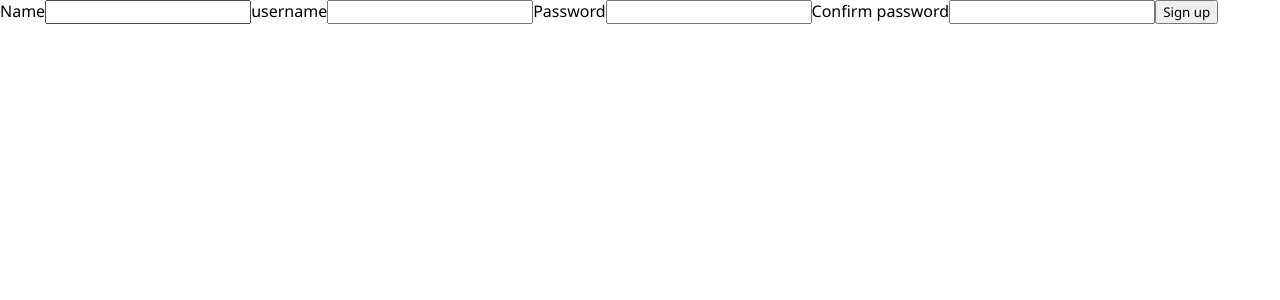
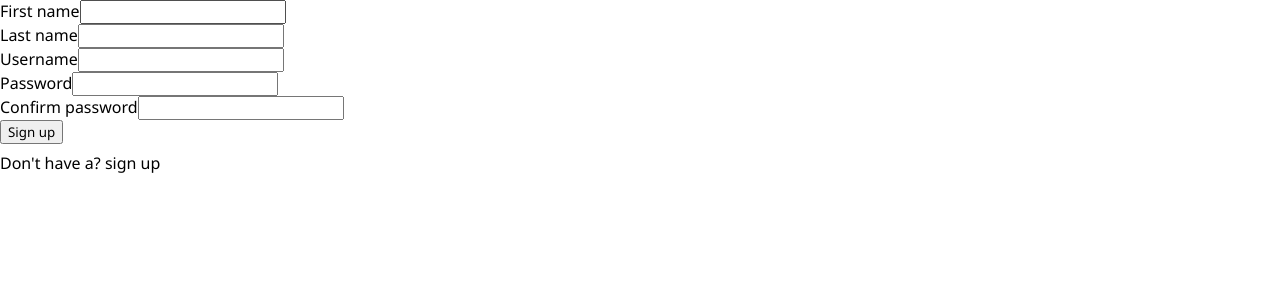
Before and after one commit to Xyzeebit/compass-mail-app, a React (Create React App) app in the folder client/: page /auth/signup in a window 1280 px wide. Shown: the top 300 px of the page. Built offline with nearby package versions, Linux system fonts and the light colour scheme.

Commit message:
added more fields to the auth page

```diff
--- a/client/src/pages/Auth.jsx
+++ b/client/src/pages/Auth.jsx
@@ -2,10 +2,21 @@ import { useState, useEffect } from "react";
 import { useLocation } from "react-router-dom";
 
 export default function Auth() {
-    const [name, setName] = useState('');
+  const [firstName, setFirstName] = useState('');
+  const [firstNameError, setFirstNameError] = useState('');
+
+  const [lastName, setLastName] = useState('');
+  const [lastNameError, setLastNameError] = useState('');
+
   const [username, setUsername] = useState('');
+  const [usernameError, setUsernameError] = useState('');
+
   const [password, setPassword] = useState('');
+  const [passwordError, setPasswordError] = useState('');
+
   const [cpassword, setCPassword] = useState('');
+  const [cpasswordError, setCPasswordError] = useState('');
+
     const location = useLocation();
     const paths = location.pathname.split('/')
     const formType = paths[paths.length - 1]
@@ -13,7 +24,7 @@ export default function Auth() {
     console.log(paths)
 
     const handleName = (evt) => {
-        setName(evt.target.value);
+        // setName(evt.target.value);
     }
     const handleUsername = evt => {
         setUsername(evt.target.value);
@@ -33,19 +44,38 @@ export default function Auth() {
         <form onSubmit={handleSubmit}>
           {formType === "signup" && (
             <>
-              <label htmlFor="name">Name</label>
-              <input type="text" id="name" value={name} onChange={handleName} />
+              <div className="stack">
+                <label htmlFor="first-name">First name</label>
+                <input
+                  type="text"
+                  id="first-name"
+                  value={firstName}
+                  onChange={handleName}
+                />
+              </div>
+              <div className="stack">
+                <label htmlFor="name">Last name</label>
+                <input
+                  type="text"
+                  id="name"
+                  value={lastName}
+                  onChange={handleName}
+                />
+              </div>
             </>
           )}
 
-          <label htmlFor="username">username</label>
+          <div className="stack">
+            <label htmlFor="username">Username</label>
             <input
               type="text"
               id="username"
               value={username}
               onChange={handleUsername}
             />
+          </div>
 
+          <div className="stack">
             <label htmlFor="password">Password</label>
             <input
               type="password"
@@ -53,8 +83,10 @@ export default function Auth() {
               value={password}
               onChange={handlePassword}
             />
+          </div>
 
-          {formType === 'signup' && <>
+          {formType === "signup" && (
+            <div className="stack">
               <label htmlFor="cpassword">Confirm password</label>
               <input
                 type="password"
@@ -62,12 +94,15 @@ export default function Auth() {
                 value={cpassword}
                 onChange={handleCPassword}
               />
-          </>
-}
+            </div>
+          )}
           <input
             type="submit"
             value={formType === "signin" ? "Sign in" : "Sign up"}
           />
+          <p>
+            Don't have a? <a>sign up</a>
+          </p>
         </form>
       </div>
     );
```
Lines whose indentation alone changed are shown as unchanged.
